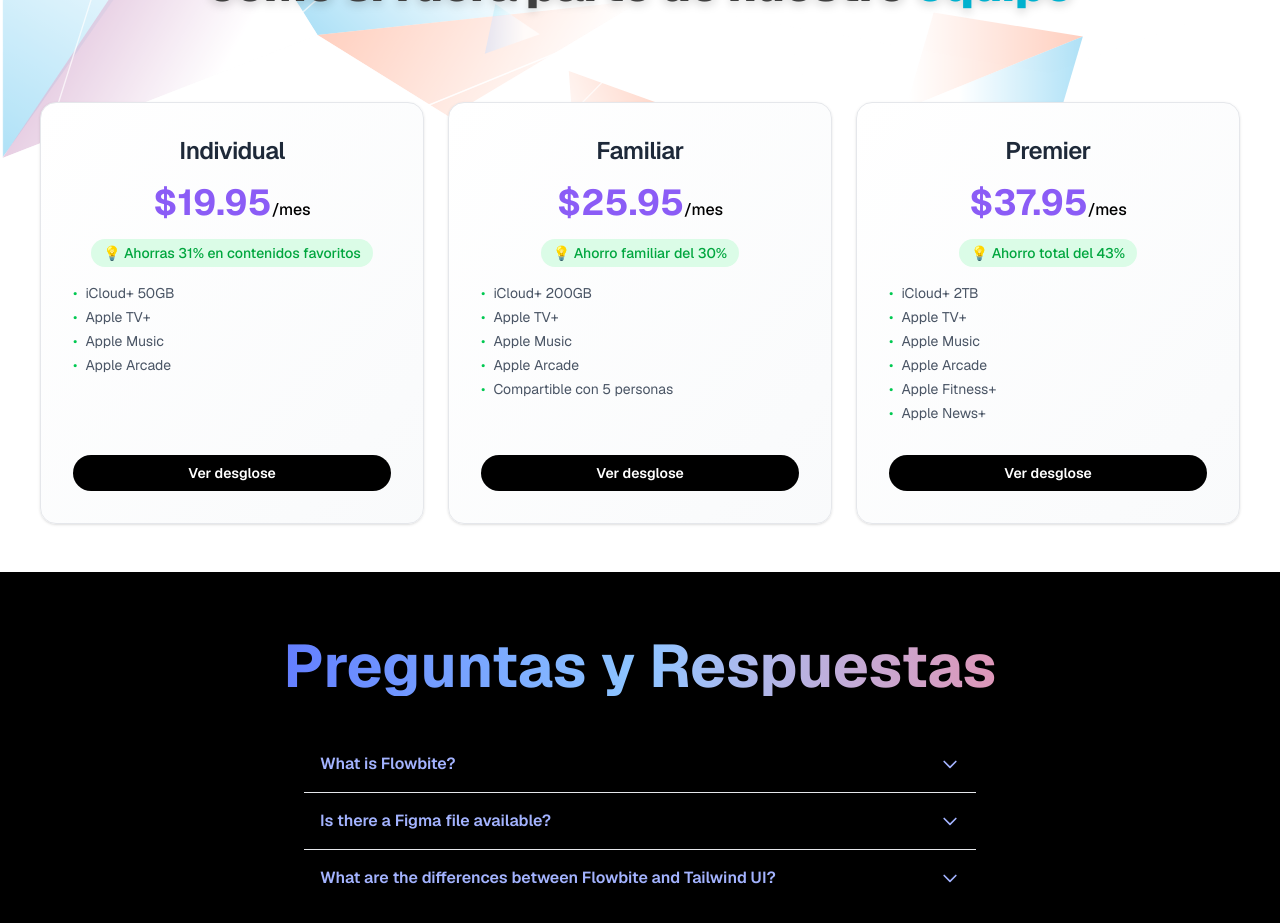
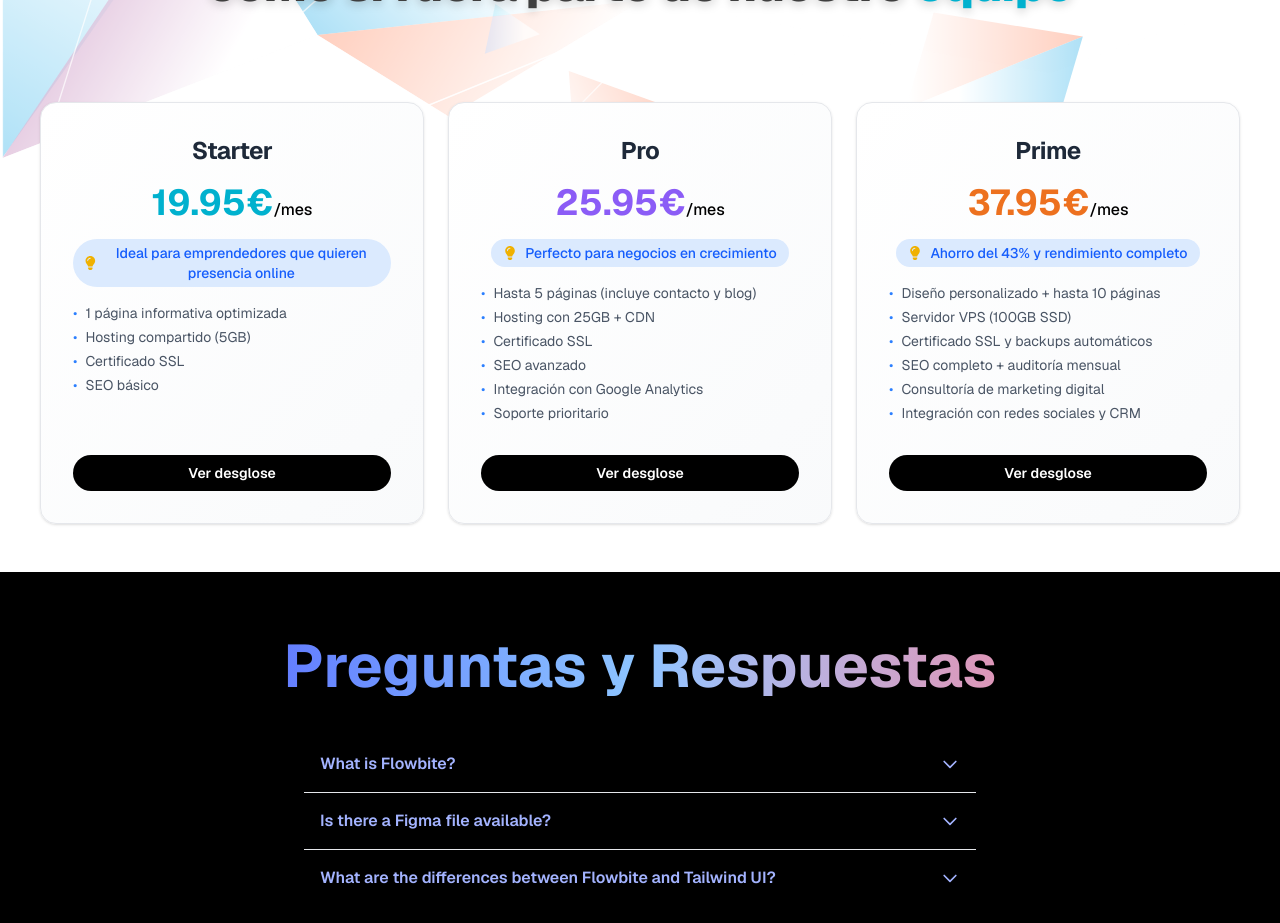
Before and after one commit to DevelopRobootics/XYZ, a Next.js app: page / in a window 1280 px wide. Shown: the part 2380-3303 px from the top of the page. Built offline with nearby package versions, Linux system fonts and the light colour scheme.

Commit message:
feat: update pricing plans with new titles, prices, and features; add priceColor to PricingCard

```diff
--- a/src/app/page.js
+++ b/src/app/page.js
@@ -89,10 +89,12 @@
                                 key={index}
                                 title={plan.title}
                                 price={plan.price}
+                                priceColor={plan.priceColor}
                                 savings={plan.savings}
                                 features={plan.features}
                             />
                         ))}
+
                     </div>
                 </section>
 
--- a/src/components/cards/PricingCard.js
+++ b/src/components/cards/PricingCard.js
@@ -1,17 +1,23 @@
-export default function PricingCard({ title, price, features = [], savings = "" }) {
+import { FaLightbulb } from 'react-icons/fa';
+
+export default function PricingCard({ title, price, priceColor = "#8B5CF6", features = [], savings = "" }) {
   return (
     <div className="flex flex-col justify-between bg-gradient-to-br from-white to-gray-50 dark:from-gray-900 dark:to-gray-800 border border-gray-200 dark:border-gray-700 rounded-2xl shadow-sm hover:shadow-lg transition-all duration-300 p-8 text-gray-800 dark:text-white">
-
       <div className="space-y-4">
-                <h3 className="text-2xl font-semibold tracking-tight">{title}</h3>
+        <h3 className="text-2xl font-bold tracking-tight">{title}</h3>
         <p className="text-4xl font-bold text-black dark:text-white">
-                    <span className="text-[#8B5CF6]">{price}</span><span className="text-base font-medium">/mes</span>
+          <span style={{ color: priceColor }}>{price}</span>
+          <span className="text-base font-medium">/mes</span>
         </p>
-                {savings && (<p className="text-sm text-green-600 bg-green-100 px-3 py-1 rounded-full inline-block mb-4 font-medium"> 💡 {savings} </p>)}
+        {savings && (
+          <p className="text-sm text-blue-600 bg-blue-100 px-3 py-1 rounded-full inline-flex items-center gap-2 mb-4 font-medium">
+            <FaLightbulb className="text-yellow-500" /> {savings}
+          </p>
+        )}
         <ul className="space-y-1 text-sm text-gray-600 dark:text-gray-300">
           {features.map((feature, index) => (
             <li key={index} className="flex items-center gap-2">
-                            <span className="text-green-500">•</span> {feature}
+              <span className="text-blue-500">•</span> {feature}
             </li>
           ))}
         </ul>
--- a/src/data/tarifas.js
+++ b/src/data/tarifas.js
@@ -1,21 +1,43 @@
 const tarifas = [
     {
-        title: "Individual",
-        price: "$19.95",
-        savings: "Ahorras 31% en contenidos favoritos",
-        features: ["iCloud+ 50GB", "Apple TV+", "Apple Music", "Apple Arcade"],
+        title: "Starter",
+        price: "19.95€",
+        priceColor: "#00B1CE", // Azul energético
+        savings: "Ideal para emprendedores que quieren presencia online",
+        features: [
+            "1 página informativa optimizada",
+            "Hosting compartido (5GB)",
+            "Certificado SSL",
+            "SEO básico",
+        ],
     },
     {
-        title: "Familiar",
-        price: "$25.95",
-        savings: "Ahorro familiar del 30%",
-        features: ["iCloud+ 200GB", "Apple TV+", "Apple Music", "Apple Arcade", "Compartible con 5 personas"],
+        title: "Pro",
+        price: "25.95€",
+        priceColor: "#8B5CF6", // Violeta tecnológico
+        savings: "Perfecto para negocios en crecimiento",
+        features: [
+            "Hasta 5 páginas (incluye contacto y blog)",
+            "Hosting con 25GB + CDN",
+            "Certificado SSL",
+            "SEO avanzado",
+            "Integración con Google Analytics",
+            "Soporte prioritario",
+        ],
     },
     {
-        title: "Premier",
-        price: "$37.95",
-        savings: "Ahorro total del 43%",
-        features: ["iCloud+ 2TB", "Apple TV+", "Apple Music", "Apple Arcade", "Apple Fitness+", "Apple News+"],
+        title: "Prime",
+        price: "37.95€",
+        priceColor: "#ED711F", // Dorado para destacar
+        savings: "Ahorro del 43% y rendimiento completo",
+        features: [
+            "Diseño personalizado + hasta 10 páginas",
+            "Servidor VPS (100GB SSD)",
+            "Certificado SSL y backups automáticos",
+            "SEO completo + auditoría mensual",
+            "Consultoría de marketing digital",
+            "Integración con redes sociales y CRM",
+        ],
     },
 ];
 
```
Also changed, not shown: 1 other file (tests, documents, lock files or other folders). Lines whose indentation alone changed are shown as unchanged.
